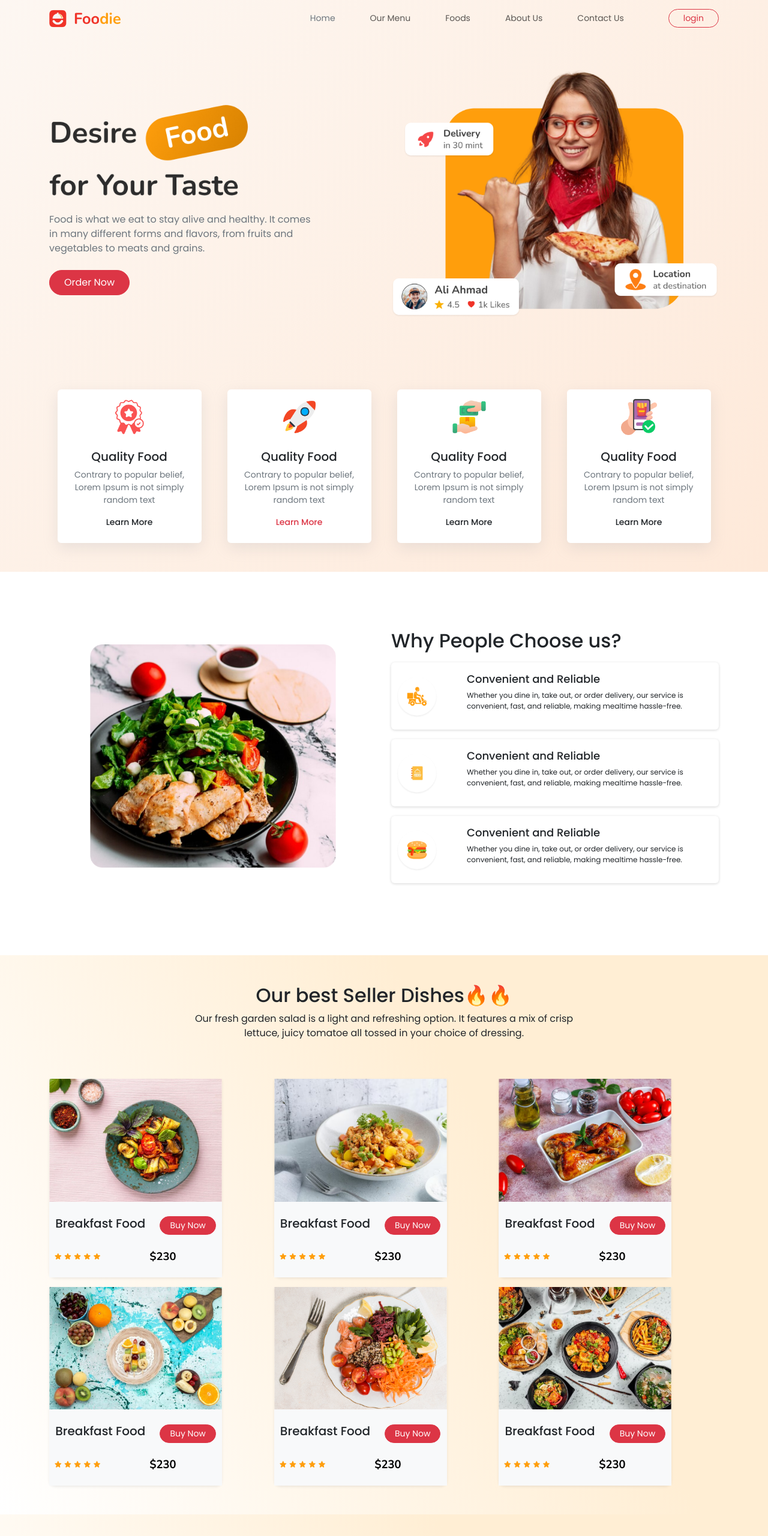
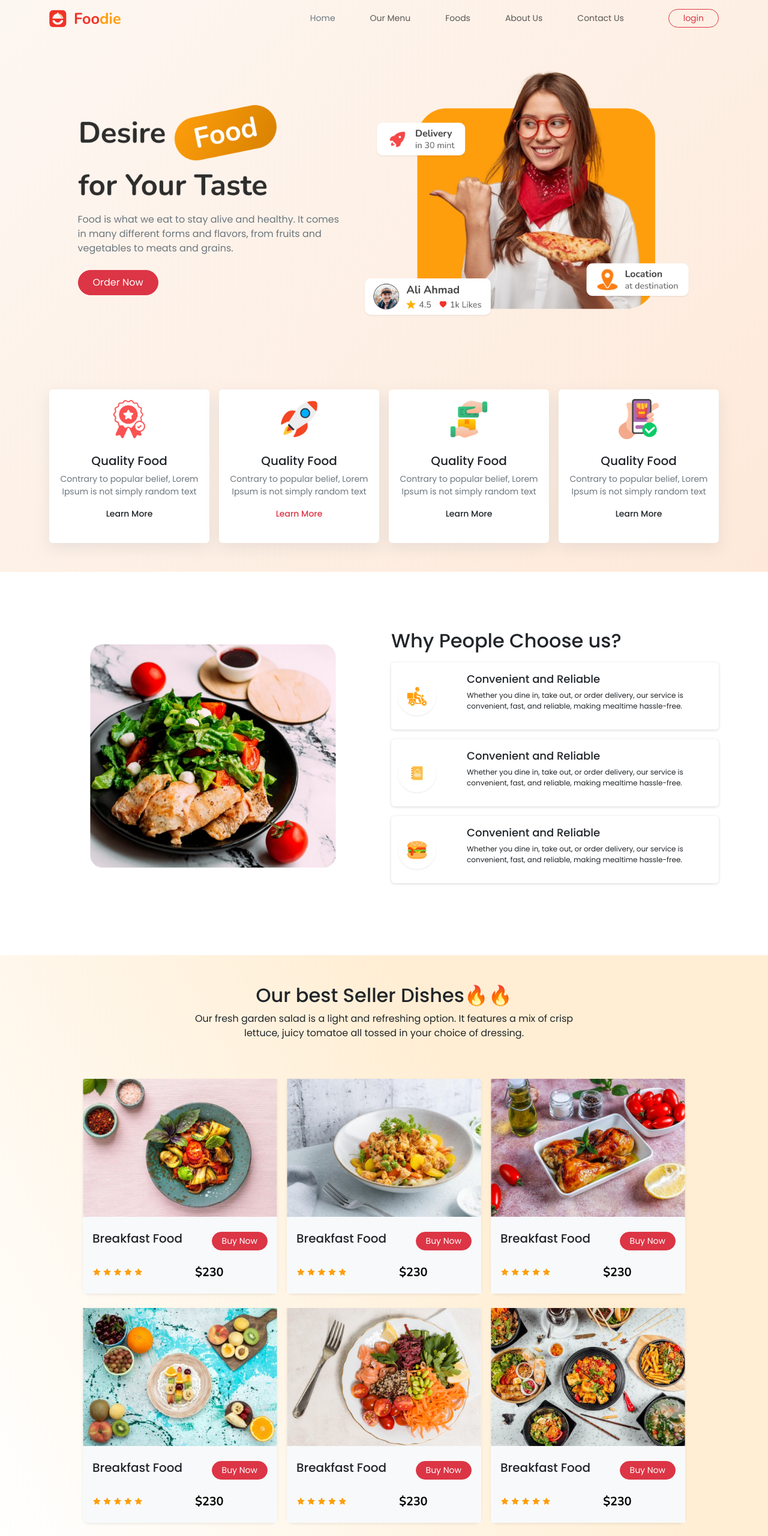
Before and after one commit to waaseyzulfiqar/Bootstrap_Project_1, a plain HTML site: page index.html in a window 1280 px wide. Shown: the top 2560 px of the page at 60% size. Drawn offline with nearby package versions, Linux system fonts and the light colour scheme.

Commit message:
responsive complete

```diff
--- a/index.html
+++ b/index.html
@@ -53,8 +53,8 @@
     <!-- hero section starts here -->
 
     <div class="container mt-5">
-      <div class="row d-flex align-items-center justify-content-between">
-        <div class="col-lg-5 col-md-6 col-sm-12">
+      <div class="row d-flex align-items-center justify-content-center">
+        <div class="col-lg-5 col-md-6 col-10">
           <img src="./assets/hero section img 1.png" class="w-75" alt="" />
           <p class="text-secondary mt-3">
             Food is what we eat to stay alive and healthy. It comes in many
@@ -66,7 +66,7 @@
             Order Now
           </button>
         </div>
-        <div class="col-lg-6 col-md-6 col-sm-12">
+        <div class="col-lg-6 col-md-6 col-10">
           <img src="./assets/hero section girl img.png" class="w-100" alt="" />
         </div>
       </div>
@@ -78,8 +78,8 @@
 
     <div class="container mt-5 pb-5">
       <div class="row justify-content-center align-items-center g-3">
-        <div class="col-lg-3 col-md-6 col-sm-12">
-          <div class="card text-center py-3 mx-auto" style="max-width: 15rem">
+        <div class="col-lg-3 col-md-6 col-10">
+          <div class="card text-center py-3  mx-auto" >
             <img src="./assets/card section img 1.png" class="mx-auto w-25" alt="..." />
             <div class="card-body">
               <h5 class="card-title fs-5 mt-2">Quality Food</h5>
@@ -91,8 +91,8 @@
             </div>
           </div>
         </div>
-        <div class="col-lg-3 col-md-6 col-sm-12">
-          <div class="card text-center py-3 mx-auto" style="max-width: 15rem">
+        <div class="col-lg-3 col-md-6 col-10">
+          <div class="card text-center py-3 mx-auto">
             <img src="./assets/card section img 2.png" class="mx-auto w-25" alt="..." />
             <div class="card-body">
               <h5 class="card-title fs-5 mt-2">Quality Food</h5>
@@ -104,8 +104,8 @@
             </div>
           </div>
         </div>
-        <div class="col-lg-3 col-md-6 col-sm-12">
-          <div class="card text-center py-3 mx-auto" style="max-width: 15rem">
+        <div class="col-lg-3 col-md-6 col-10">
+          <div class="card text-center py-3 mx-auto">
             <img src="./assets/card section img 3.png" class="mx-auto w-25" alt="..." />
             <div class="card-body">
               <h5 class="card-title fs-5 mt-2">Quality Food</h5>
@@ -117,8 +117,8 @@
             </div>
           </div>
         </div>
-        <div class="col-lg-3 col-md-6 col-sm-12">
-          <div class="card text-center py-3 mx-auto" style="max-width: 15rem">
+        <div class="col-lg-3 col-md-6 col-10">
+          <div class="card text-center py-3 mx-auto">
             <img src="./assets/card section img 4.png" class="mx-auto w-25" alt="..." />
             <div class="card-body">
               <h5 class="card-title fs-5 mt-2">Quality Food</h5>
@@ -202,7 +202,7 @@
   <div class="bg">
     <div class="container mt-5 pt-5 ">
       <div class="row text-center">
-        <div class="col-md-7 mx-auto">
+        <div class="col-md-7 col-10 mx-auto">
 
           <h2>Our best Seller Dishes🔥🔥</h2>
           <p>
@@ -214,14 +214,14 @@
 
       </div>
 
-      <div class="row trying justify-content-center align-items-center py-5 gx-2 gy-3">
+      <div class="row trying justify-content-center align-items-center py-5 mx-5 gx-3 gy-4">
 
-        <div class="col-md-6 col-lg-4 col-sm-12 justify-content-center">
-          <div class="product border-radius shadow-sm" style="max-width: 18rem">
+        <div class="col-11 col-md-5 col-lg-4">
+          <div class="product border-radius shadow-sm">
             <img src="./assets/product image 1.png" class="w-100" alt="" />
 
-            <div class="product-content bg-light px-2 py-4">
-              <div class="d-flex justify-content-center align-items-center gap-4">
+            <div class="product-content bg-light px-3 py-4">
+              <div class="d-flex justify-content-between align-items-center">
                 <p class="h5">Breakfast Food</p>
                 <button class="btn btn-danger px-3 rounded-pill btn-sm">
                   Buy Now
@@ -232,12 +232,12 @@
           </div>
         </div>
 
-        <div class="col-md-6 col-lg-4 col-sm-12">
-          <div class="product border-radius shadow-sm" style="max-width: 18rem">
+        <div class="col-11 col-md-5 col-lg-4">
+          <div class="product border-radius shadow-sm">
             <img src="./assets/product image 2.png" class="w-100" alt="" />
 
-            <div class="product-content bg-light px-2 py-4">
-              <div class="d-flex justify-content-center align-items-center gap-4">
+            <div class="product-content bg-light px-3 py-4">
+              <div class="d-flex justify-content-between align-items-center">
                 <p class="h5">Breakfast Food</p>
                 <button class="btn btn-danger px-3 rounded-pill btn-sm">
                   Buy Now
@@ -248,12 +248,12 @@
           </div>
         </div>
 
-        <div class="col-md-6 col-lg-4 col-sm-12">
-          <div class="product border-radius shadow-sm" style="max-width: 18rem">
+        <div class="col-11 col-md-5 col-lg-4">
+          <div class="product border-radius shadow-sm">
             <img src="./assets/product image 3.png" class="w-100" alt="" />
 
-            <div class="product-content bg-light px-2 py-4">
-              <div class="d-flex justify-content-center align-items-center gap-4">
+            <div class="product-content bg-light px-3 py-4">
+              <div class="d-flex justify-content-between align-items-center">
                 <p class="h5">Breakfast Food</p>
                 <button class="btn btn-danger px-3 rounded-pill btn-sm">
                   Buy Now
@@ -264,12 +264,12 @@
           </div>
         </div>
 
-        <div class="col-md-6 col-lg-4 col-sm-12">
-          <div class="product border-radius shadow-sm" style="max-width: 18rem">
+        <div class="col-11 col-md-5 col-lg-4">
+          <div class="product border-radius shadow-sm">
             <img src="./assets/product image 4.png" class="w-100" alt="" />
 
-            <div class="product-content bg-light px-2 py-4">
-              <div class="d-flex justify-content-center align-items-center gap-4">
+            <div class="product-content bg-light px-3 py-4">
+              <div class="d-flex justify-content-between align-items-center">
                 <p class="h5">Breakfast Food</p>
                 <button class="btn btn-danger px-3 rounded-pill btn-sm">
                   Buy Now
@@ -280,12 +280,12 @@
           </div>
         </div>
 
-        <div class="col-md-6 col-lg-4 col-sm-12">
-          <div class="product border-radius shadow-sm" style="max-width: 18rem">
+        <div class="col-11 col-md-5 col-lg-4">
+          <div class="product border-radius shadow-sm">
             <img src="./assets/product image 5.png" class="w-100" alt="" />
 
-            <div class="product-content bg-light px-2 py-4">
-              <div class="d-flex justify-content-center align-items-center gap-4">
+            <div class="product-content bg-light px-3 py-4">
+              <div class="d-flex justify-content-between align-items-center">
                 <p class="h5">Breakfast Food</p>
                 <button class="btn btn-danger px-3 rounded-pill btn-sm">
                   Buy Now
@@ -296,12 +296,12 @@
           </div>
         </div>
 
-        <div class="col-md-6 col-lg-4 col-sm-12">
-          <div class="product border-radius shadow-sm" style="max-width: 18rem">
+        <div class="col-11 col-md-5 col-lg-4">
+          <div class="product border-radius shadow-sm">
             <img src="./assets/product image 6.png" class="w-100" alt="" />
 
-            <div class="product-content bg-light px-2 py-4">
-              <div class="d-flex justify-content-center align-items-center gap-4">
+            <div class="product-content bg-light px-3 py-4">
+              <div class="d-flex justify-content-between align-items-center">
                 <p class="h5">Breakfast Food</p>
                 <button class="btn btn-danger px-3 rounded-pill btn-sm">
                   Buy Now
@@ -365,7 +365,7 @@
     </div>
 
     <div class="row py-5 border-bottom border-secondary">
-      <div class="col-md col-sm-6">
+      <div class="col-md col-sm-6 mb-4">
         <h6>Product & Services</h6>
         <div class="links">
           <a href="#">Products</a>
@@ -376,7 +376,7 @@
         </div>
       </div>
 
-      <div class="col-md col-sm-6">
+      <div class="col-md col-sm-6 mb-4">
         <h6>Shop Now</h6>
         <div class="links">
           <a href="#">Offers</a>
@@ -387,7 +387,7 @@
         </div>
       </div>
 
-      <div class="col-md col-sm-6">
+      <div class="col-md col-sm-6 mb-4">
         <h6>Support</h6>
         <div class="links">
           <a href="#">Contact</a>
@@ -398,7 +398,7 @@
         </div>
       </div>
 
-      <div class="col-md col-sm-6">
+      <div class="col-md col-sm-6 mb-4">
         <h6>Account</h6>
         <div class="links">
           <a href="#">My Products</a>
@@ -409,7 +409,7 @@
         </div>
       </div>
 
-      <div class="col-md col-sm-6">
+      <div class="col-md col-sm-6 mb-4">
         <h6>About</h6>
         <div class="links">
           <a href="#">Company Info</a>
```
